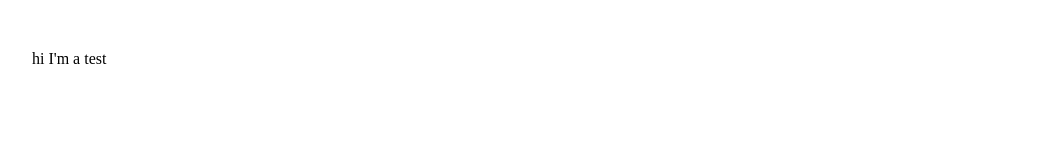
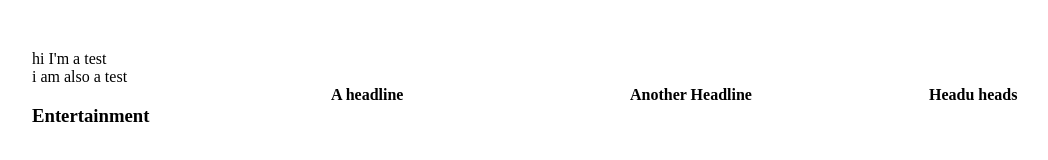
Before and after one commit to rowancarson/smollion, a plain HTML site: page index.html in a window 1280 px wide. Shown: the whole page, without its empty margins (18-1066 px from the left). Drawn offline with Linux system fonts and the light colour scheme.

Commit message:
trying to make colums

```diff
--- a/index.html
+++ b/index.html
@@ -3,20 +3,31 @@
    <head>
      <meta charset="utf-8">
      <title>The Smollion</title>
+     <link rel="stylesheet" href="style.css">
    </head>
 
 <body style ="margin: 50px">
   <div> <!-- The harder uneven bit -->
     hi I'm a test
+</div>
+i am also a test
+
+<div class="evensies">
+<h3> Entertainment</h3>
+<h4>A headline</h4>
+<h4>Another Headline</h4>
+<h4> Headu heads <h4>
 
 </div>
 
-<div class="">
+<div class="evensies">
 <!-- a section for narrow. even columns -->
 <!-- test -->
 </div>
-
-
+<div class="evensies">
+<!-- a section for narrow. even columns -->
+<!-- test -->
+</div>
 </body>
 
  </html>
--- a/style.css
+++ b/style.css
@@ -1,5 +1,4 @@
-/* I should probably have a class for green bits */
-
-.class {
-
+/* I should probably have a class for green /bits */
+.evensies {
+column-count: 4;
 }
```
Also changed, not shown: 1 other file.
